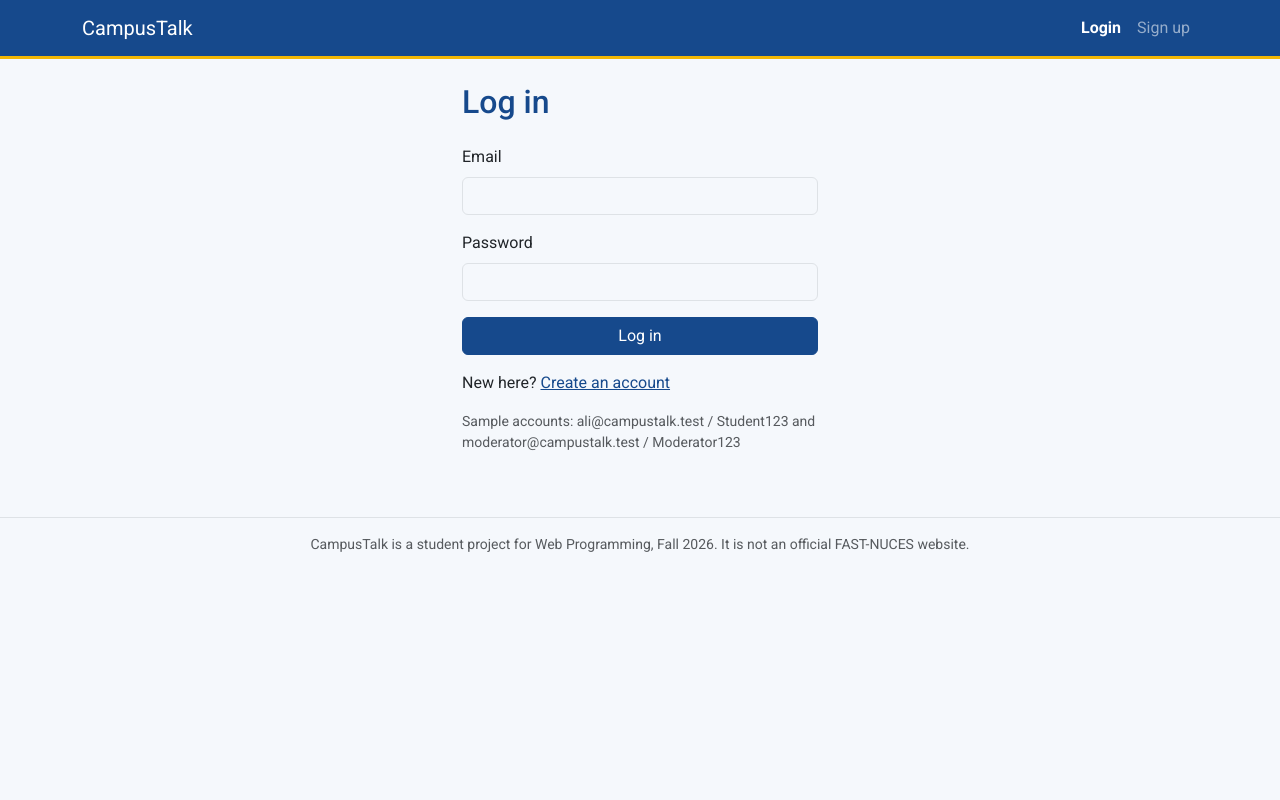
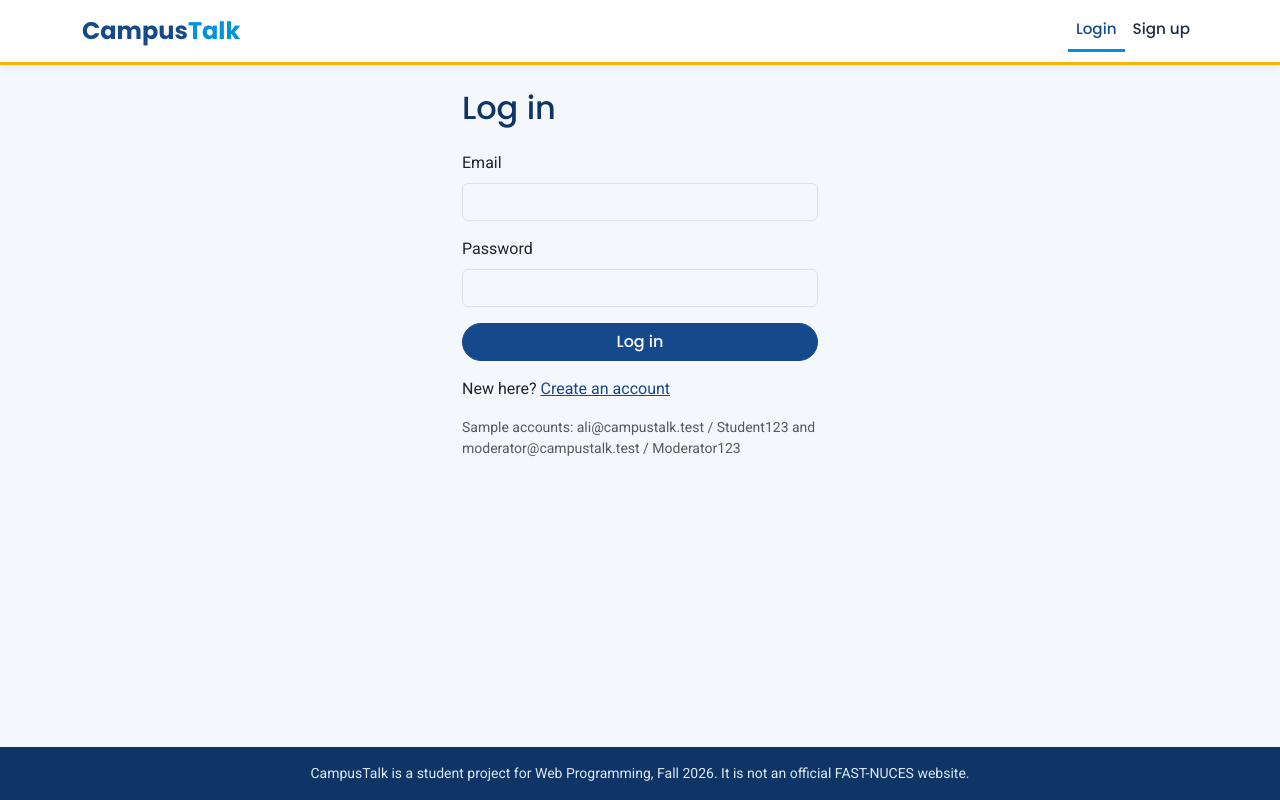
Before and after one commit to mehrab-sohail/campustalk, a React (Vite) app in the folder client/: page /login in a window 1280 px wide. Built offline with nearby package versions, Linux system fonts and the light colour scheme; no server answers.

Commit message:
Improve design: fonts, white navbar and footer

```diff
--- a/client/src/App.jsx
+++ b/client/src/App.jsx
@@ -39,7 +39,7 @@ function App() {
           <Route path="*" element={<Navigate to="/" replace />} />
         </Routes>
       </main>
-      <footer className="border-top py-3 text-center text-muted small">
+      <footer className="site-footer py-3 text-center small">
         CampusTalk is a student project for Web Programming, Fall 2026. It is not an official FAST-NUCES website.
       </footer>
     </>
--- a/client/src/components/Navbar.jsx
+++ b/client/src/components/Navbar.jsx
@@ -10,7 +10,7 @@ function Navbar() {
   const [open, setOpen] = useState(false)
 
   const closeMenu = () => setOpen(false)
-  const linkClass = ({ isActive }) => `nav-link${isActive ? ' active fw-bold' : ''}`
+  const linkClass = ({ isActive }) => `nav-link${isActive ? ' active' : ''}`
 
   function handleLogout() {
     dispatch(logoutUser())
@@ -19,10 +19,10 @@ function Navbar() {
   }
 
   return (
-    <nav className="navbar navbar-expand-md navbar-dark bg-primary mb-4">
+    <nav className="navbar navbar-expand-md navbar-light navbar-campus mb-4">
       <div className="container">
         <Link className="navbar-brand" to="/" onClick={closeMenu}>
-          CampusTalk
+          Campus<span>Talk</span>
         </Link>
 
         <button
@@ -69,7 +69,7 @@ function Navbar() {
                   <span className="navbar-text me-md-3">{user.name}</span>
                 </li>
                 <li className="nav-item">
-                  <button className="btn btn-light btn-sm" onClick={handleLogout}>Logout</button>
+                  <button className="btn btn-outline-primary btn-sm" onClick={handleLogout}>Logout</button>
                 </li>
               </>
             ) : (
--- a/client/src/index.css
+++ b/client/src/index.css
@@ -1,4 +1,4 @@
-@import url('https://fonts.googleapis.com/css2?family=Roboto:wght@400;500;700&display=swap');
+@import url('https://fonts.googleapis.com/css2?family=Poppins:wght@500;600;700&family=Roboto:wght@400;500;700&display=swap');
 
 /* FAST-NUCES brand colors, applied to Bootstrap */
 :root {
@@ -21,18 +21,110 @@
   --bs-link-color-rgb: 22, 73, 140;
   --bs-link-hover-color: #0093dd;
   --bs-link-hover-color-rgb: 0, 147, 221;
-  --bs-heading-color: #16498c;
+  --bs-heading-color: #0f3566;
 
   --bs-body-font-family: 'Roboto', system-ui, -apple-system, 'Segoe UI', sans-serif;
-  --bs-body-bg: #f5f8fc;
+  --bs-body-bg: #f4f7fb;
 }
 
-/* Navbar: deep blue with a gold line under it */
-.navbar {
+/* Fonts: Poppins for headings, buttons and menu, Roboto for text */
+h1, h2, h3, h4, h5, h6,
+.navbar-brand,
+.btn {
+  font-family: 'Poppins', 'Roboto', sans-serif;
+}
+
+/* Keeps the footer at the bottom on short pages */
+#root {
+  min-height: 100vh;
+  display: flex;
+  flex-direction: column;
+}
+
+#root > main {
+  flex: 1;
+}
+
+/* Navbar: white, like the university site */
+.navbar-campus {
+  background: #ffffff;
   border-bottom: 3px solid var(--campus-gold);
+  box-shadow: 0 2px 10px rgba(22, 73, 140, 0.08);
+}
+
+.navbar-campus .navbar-brand {
+  font-weight: 700;
+  font-size: 1.5rem;
+  color: var(--campus-blue);
+}
+
+.navbar-campus .navbar-brand span {
+  color: var(--campus-sky);
+}
+
+.navbar-campus .nav-link {
+  color: #1d2b44;
+  font-family: 'Poppins', sans-serif;
+  font-weight: 500;
+  font-size: 0.95rem;
+  border-bottom: 3px solid transparent;
+}
+
+.navbar-campus .nav-link:hover {
+  color: var(--campus-sky);
+}
+
+.navbar-campus .nav-link.active {
+  color: var(--campus-blue);
+  border-bottom-color: var(--campus-sky);
+}
+
+.navbar-campus .navbar-text {
+  color: #1d2b44;
+  font-weight: 500;
+}
+
+/* Hero banner on the feed */
+.hero {
+  position: relative;
+  overflow: hidden;
+  padding: 2rem;
+  color: #ffffff;
+  border-radius: 1rem;
+  background: linear-gradient(135deg, #16498c 0%, #0093dd 100%);
+}
+
+.hero::after {
+  content: '';
+  position: absolute;
+  top: -70px;
+  right: -50px;
+  width: 230px;
+  height: 230px;
+  border-radius: 50%;
+  background: rgba(242, 183, 5, 0.3);
+}
+
+.hero > * {
+  position: relative;
+  z-index: 1;
+}
+
+.hero h2 {
+  color: #ffffff;
+}
+
+.hero .btn-light {
+  color: var(--campus-blue);
+  font-weight: 600;
 }
 
 /* Buttons */
+.btn {
+  border-radius: 50rem;
+  font-weight: 500;
+}
+
 .btn-primary {
   --bs-btn-bg: #16498c;
   --bs-btn-border-color: #16498c;
@@ -72,8 +164,35 @@
   box-shadow: 0 0 0 0.2rem rgba(0, 147, 221, 0.25);
 }
 
-/* Cards (used for posts later) */
+/* Cards and post cards */
 .card {
   border: 0;
-  box-shadow: 0 1px 4px rgba(22, 73, 140, 0.15);
+  border-radius: 0.9rem;
+  box-shadow: 0 2px 8px rgba(22, 73, 140, 0.1);
 }
+
+.cat-0 { --cat-color: #16498c; }
+.cat-1 { --cat-color: #0093dd; }
+.cat-2 { --cat-color: #048c34; }
+.cat-3 { --cat-color: #b88a00; }
+
+.post-card {
+  border-left: 5px solid var(--cat-color);
+  transition: transform 0.15s ease, box-shadow 0.15s ease;
+}
+
+.post-card:hover {
+  transform: translateY(-3px);
+  box-shadow: 0 8px 18px rgba(22, 73, 140, 0.18);
+}
+
+.cat-badge {
+  background-color: var(--cat-color);
+  color: #ffffff;
+}
+
+/* Footer */
+.site-footer {
+  background: var(--campus-blue-dark);
+  color: #dbe7f5;
+}
```
